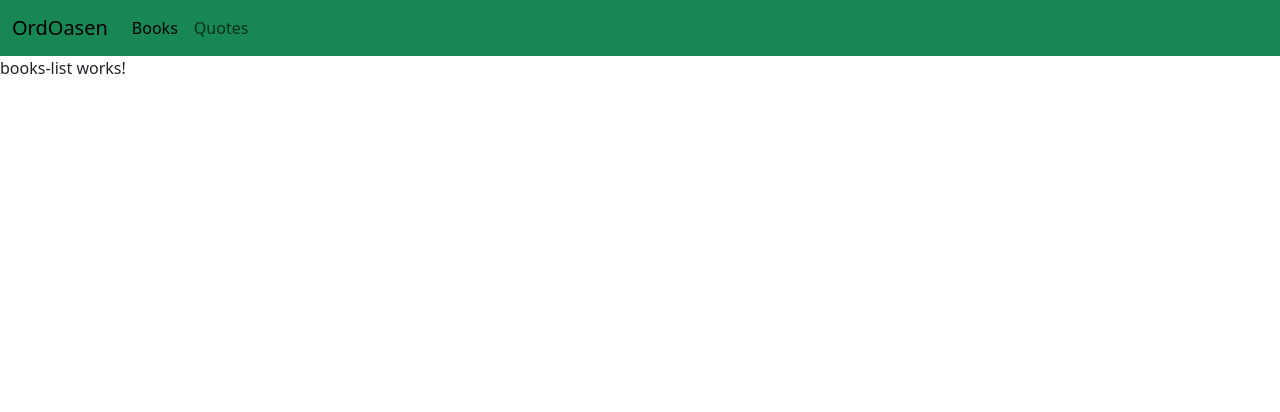
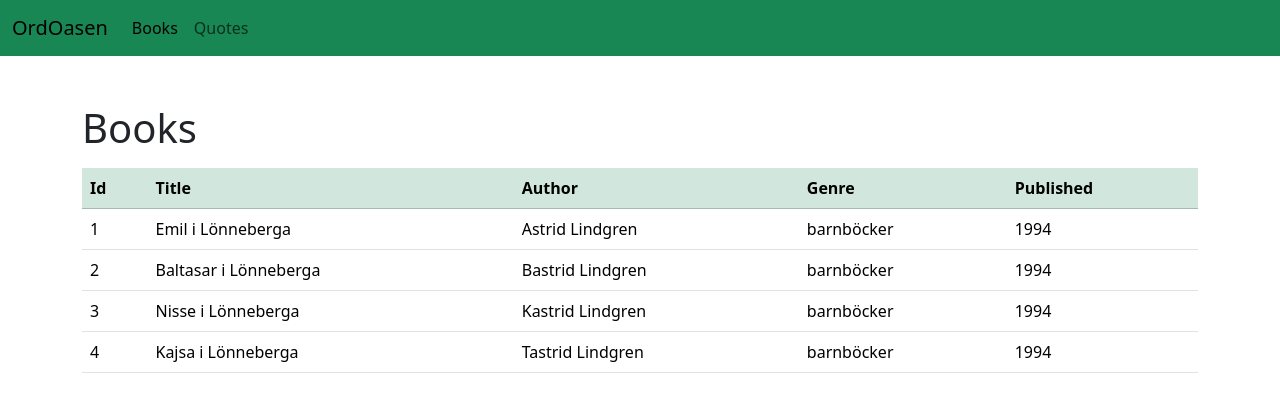
Before and after one commit to SallyResch/QuotesAndBookUI, an Angular app: page / in a window 1280 px wide. Shown: the top 412 px of the page. Built offline with nearby package versions, Linux system fonts and the light colour scheme.

Commit message:
Made bookslist work finally

```diff
--- a/src/app/app-routing.module.ts
+++ b/src/app/app-routing.module.ts
@@ -5,6 +5,10 @@ import { BooksListComponent } from './components/books/books-list/books-list.com
 const routes: Routes = [
   {
     path:'',
+    component: BooksListComponent
+  },
+  {
+    path:'books',
     component: BooksListComponent
   }
 ];
--- a/src/app/app.component.html
+++ b/src/app/app.component.html
@@ -7,7 +7,7 @@
     <div class="collapse navbar-collapse" id="navbarNav">
       <ul class="navbar-nav">
         <li class="nav-item">
-          <a class="nav-link active" aria-current="page" href="/">Books</a>
+          <a class="nav-link active" aria-current="page" routerLink="books">Books</a>
         </li>
         <li class="nav-item">
           <a class="nav-link" href="/">Quotes</a>
--- a/src/app/components/books/books-list/books-list.component.html
+++ b/src/app/components/books/books-list/books-list.component.html
@@ -1 +1,24 @@
-<p>books-list works!</p>
+<div class="container my-5">
+	<h1 class="my-3">Books</h1>
+	<table class="table" *ngIf="books && books.length > 0">
+		<thead>
+			<tr class="table-success">
+				<th>Id</th>
+				<th>Title</th>
+				<th>Author</th>
+				<th>Genre</th>
+				<th>Published</th>
+			</tr>
+		</thead>
+		<tbody>
+			<tr *ngFor="let book of books">
+				<td>{{book.id}}</td>
+				<td>{{book.title}}</td>
+				<td>{{book.author}}</td>
+				<td>{{book.genre}}</td>
+				<td>{{book.published}}</td>
+			</tr>
+		</tbody>
+	</table>
+	<p *ngIf="!books || books.length <= 0">No books found</p>
+</div>
--- a/src/app/components/books/books-list/books-list.component.ts
+++ b/src/app/components/books/books-list/books-list.component.ts
@@ -1,10 +1,47 @@
-import { Component } from '@angular/core';
+import { Component, OnInit } from '@angular/core';
+import { Book } from 'src/app/models/book.model';
 
 @Component({
   selector: 'app-books-list',
   templateUrl: './books-list.component.html',
   styleUrls: ['./books-list.component.css']
 })
-export class BooksListComponent {
+
+export class BooksListComponent implements OnInit{
+  books: Book[]=[
+    {
+      id:'1',
+      title: 'Emil i Lönneberga',
+      author: "Astrid Lindgren",
+      genre: "barnböcker",
+      published: 1994
+    },
+    {
+      id:'2',
+      title: 'Baltasar i Lönneberga',
+      author: "Bastrid Lindgren",
+      genre: "barnböcker",
+      published: 1994
+    },
+    {
+      id:'3',
+      title: 'Nisse i Lönneberga',
+      author: "Kastrid Lindgren",
+      genre: "barnböcker",
+      published: 1994
+    },
+    {
+      id:'4',
+      title: 'Kajsa i Lönneberga',
+      author: "Tastrid Lindgren",
+      genre: "barnböcker",
+      published: 1994
+    },
+  ];
+
+  constructor(){}
+  ngOnInit(): void {
+      // this.books.push()
+  }
 
 }
```
Also changed, not shown: src/app/models/book.model.ts (added, +7 -0 lines).
